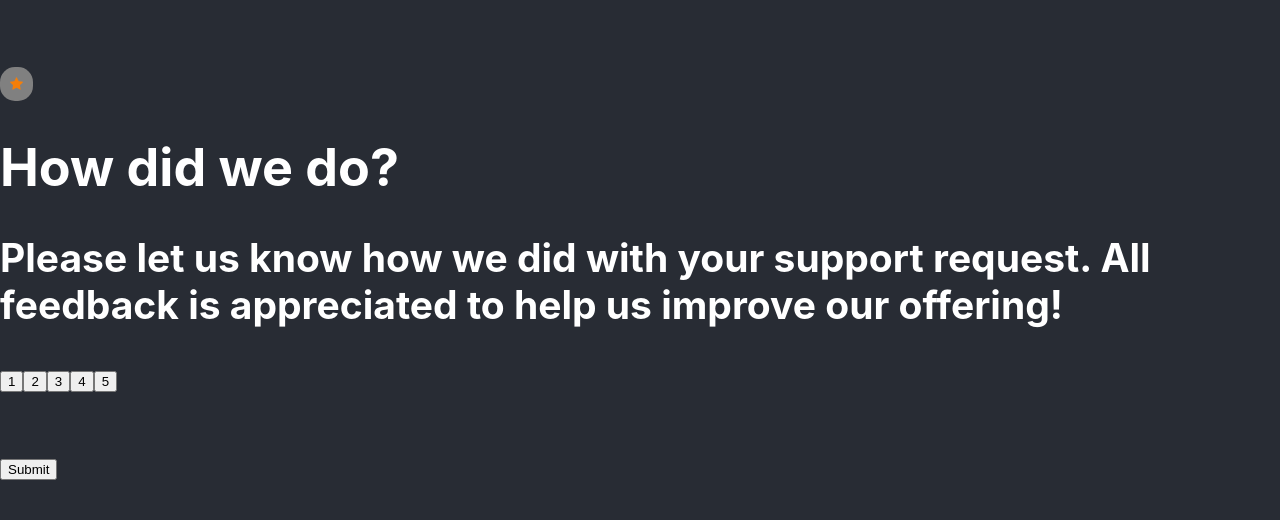
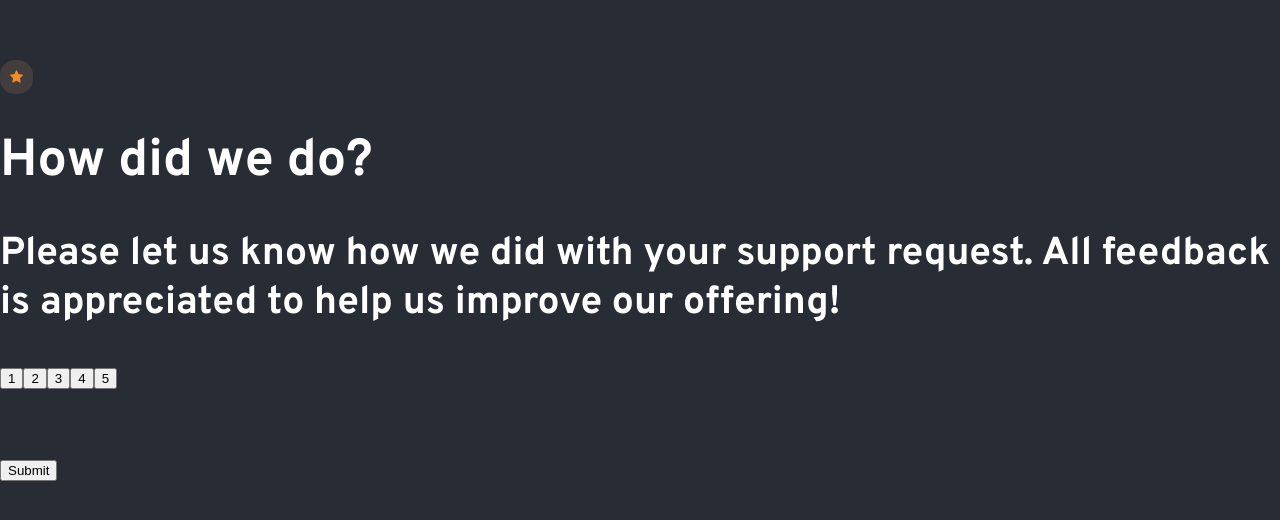
Before and after one commit to Sarkis-S/interactive-rating-component, a React (Create React App) app: page / in a window 1280 px wide. Shown: the part 128-648 px from the top of the page. Built offline with nearby package versions, Linux system fonts and the light colour scheme.

Commit message:
Create CSS root based on style guide

```diff
--- a/public/index.html
+++ b/public/index.html
@@ -5,6 +5,9 @@
   <meta name="viewport" content="width=device-width, initial-scale=1.0">
   <link rel="icon" type="image/png" sizes="32x32" href="favicon-32x32.png">
   <link rel="stylesheet" href="https://cdnjs.cloudflare.com/ajax/libs/font-awesome/4.7.0/css/font-awesome.min.css">
+  <link rel="preconnect" href="https://fonts.googleapis.com">
+  <link rel="preconnect" href="https://fonts.gstatic.com" crossorigin>
+  <link href="https://fonts.googleapis.com/css2?family=Overpass:wght@400;700&display=swap" rel="stylesheet">
   <title>Interactive rating component</title>
 </head>
 <body>
--- a/src/App.css
+++ b/src/App.css
@@ -1,3 +1,18 @@
+:root {
+  /* Primary */
+  --orange: hsl(25, 97%, 53%);
+
+  /* Neutral */
+  --white: hsl(0, 0%, 100%);
+  --lightgrey: hsl(217, 12%, 63%);
+  --medium-grey: hsl(216, 12%, 54%);
+  --dark-blue: hsl(213, 19%, 18%);
+  --very-dark-blue: hsl(216, 12%, 8%);
+
+  /* Body Copy */
+  --font-size: (paragraph): 15px;
+}
+
 .App {
   background-color: #282c34;
   min-height: 100vh;
@@ -7,14 +22,15 @@
   justify-content: center;
   font-size: calc(10px + 2vmin);
   color: white;
+  font-family: 'Overpass', sans-serif;
 }
 
 .checked {
-  color: rgb(244, 126, 9);
+  color: rgb(244, 140, 36);
 }
 .fa-star {
   font-size: 14px;
-  background-color: gray;
+  background-color: rgb(66, 62, 62);
   border-radius: 15px;
   padding: 10px;
 }
```
